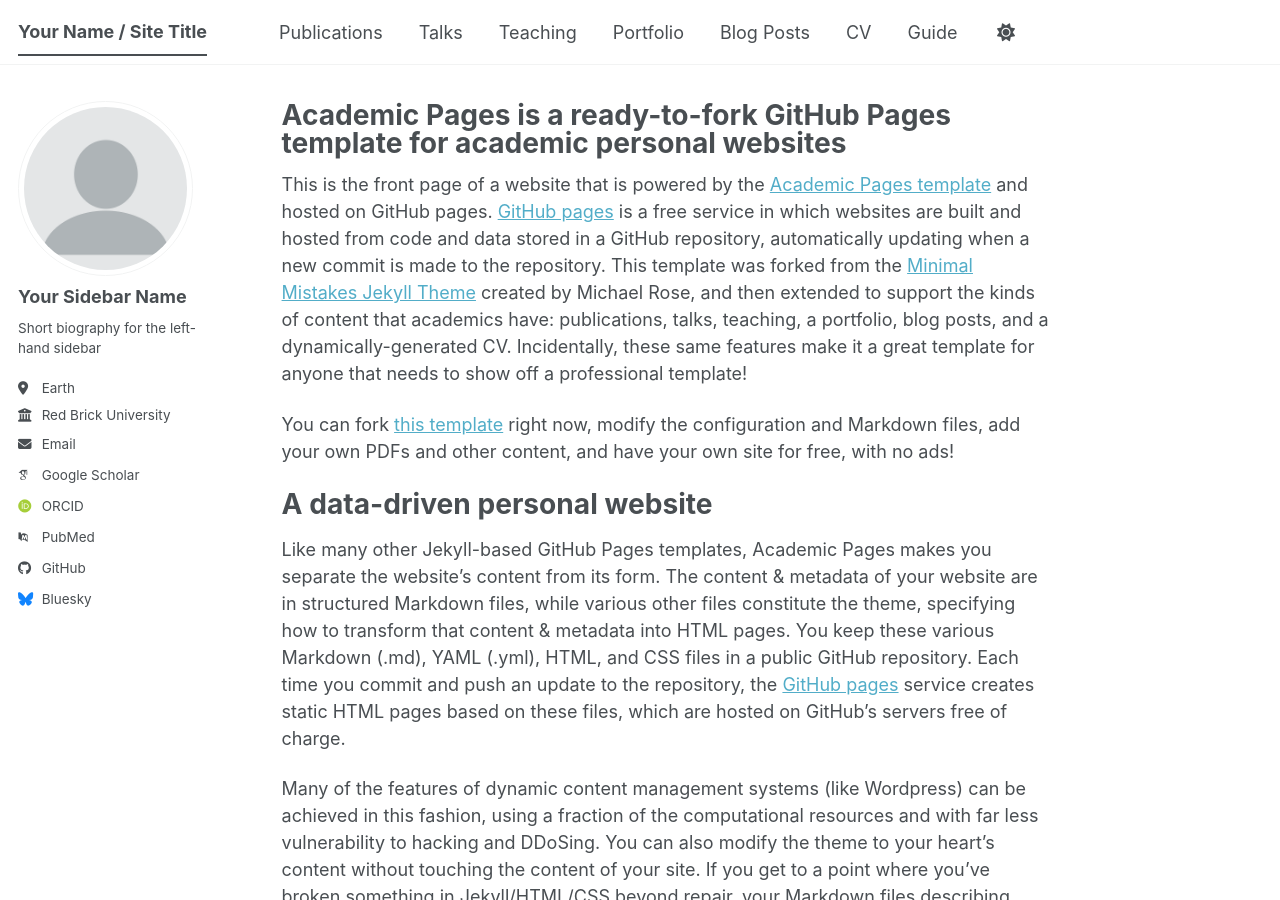
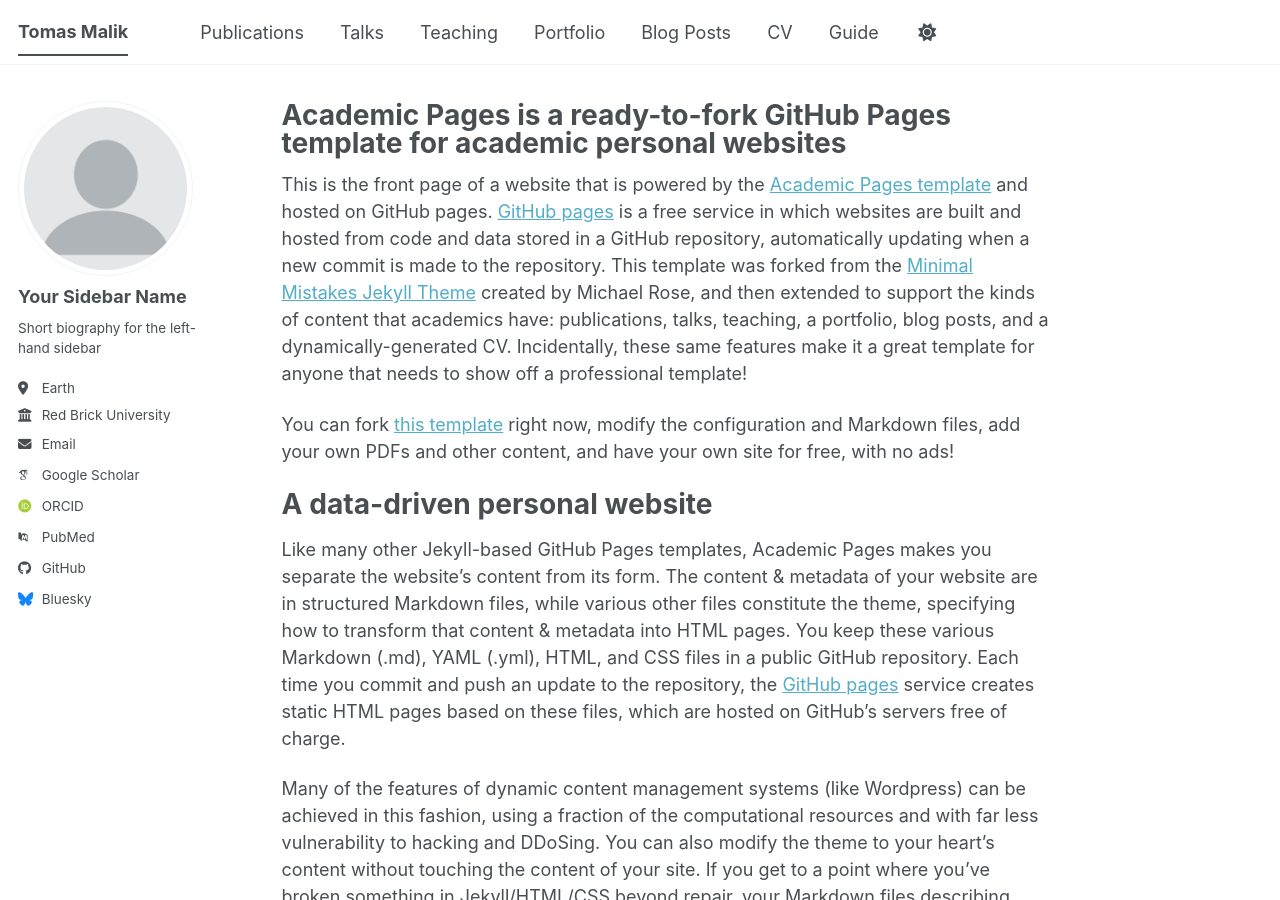
Before and after one commit to Tomas-Malik/tomas-malik.github.io, a Jekyll site: the page built from _pages/about.md, in a window 1280 px wide and 900 px high. Built offline with Jekyll 4.4.1, drawn with Linux system fonts in a browser that asks for light colours; some web fonts are replaced; a script bundle is joined from its source files by our own code; library files that are not in the unit come from our copies.

Commit message:
Update _config.yml

```diff
--- a/_config.yml
+++ b/_config.yml
@@ -9,7 +9,7 @@
 # Basic Site Settings
 locale                   : "en-US"
 site_theme               : "default" # The available themes options are "default", "air", "sunrise", "mint", "dirt" and "contrast"
-title                    : "Your Name / Site Title"
+title                    : "Tomas Malik"
 title_separator          : "-"
 name                     : &name "Your Name"
 description              : &description "Your Name's academic portfolio"   # Update this with a general description of your site, this is the default if not overridden by a page
```
